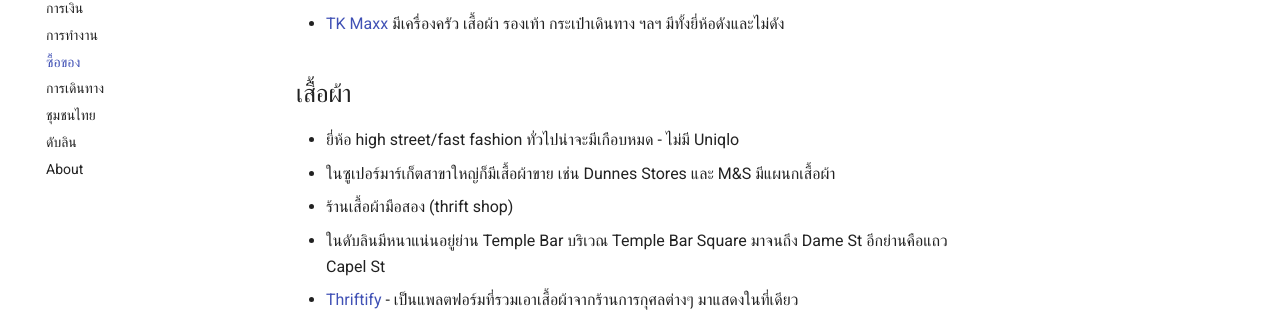
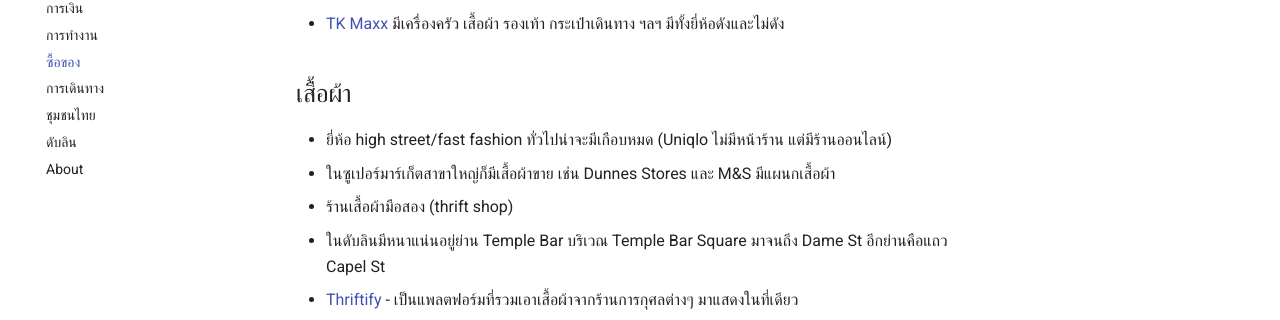
Before and after one commit to thaisocireland/docs, an MkDocs documentation site: the page built from docs/shopping.md, in a window 1280 px wide and 900 px high, scrolled down 1255 px. Shown: the part 235-555 px from the top of the window. Built offline with MkDocs 1.6.1 and Material for MkDocs 9.7.7, drawn with Linux system fonts in a browser that asks for light colours; comment, search, counter and statistics services are not loaded.

Commit message:
Update shopping.md

```diff
--- a/docs/shopping.md
+++ b/docs/shopping.md
@@ -53,7 +53,7 @@
 
 ## เสื้อผ้า
 
-- ยี่ห้อ high street/fast fashion ทั่วไปน่าจะมีเกือบหมด - ไม่มี Uniqlo
+- ยี่ห้อ high street/fast fashion ทั่วไปน่าจะมีเกือบหมด (Uniqlo ไม่มีหน้าร้าน แต่มีร้านออนไลน์)
 - ในซูเปอร์มาร์เก็ตสาขาใหญ่ก็มีเสื้อผ้าขาย เช่น Dunnes Stores และ M&S มีแผนกเสื้อผ้า
 - ร้านเสื้อผ้ามือสอง (thrift shop)
   - ในดับลินมีหนาแน่นอยู่ย่าน Temple Bar บริเวณ Temple Bar Square มาจนถึง Dame St อีกย่านคือแถว Capel St
```
